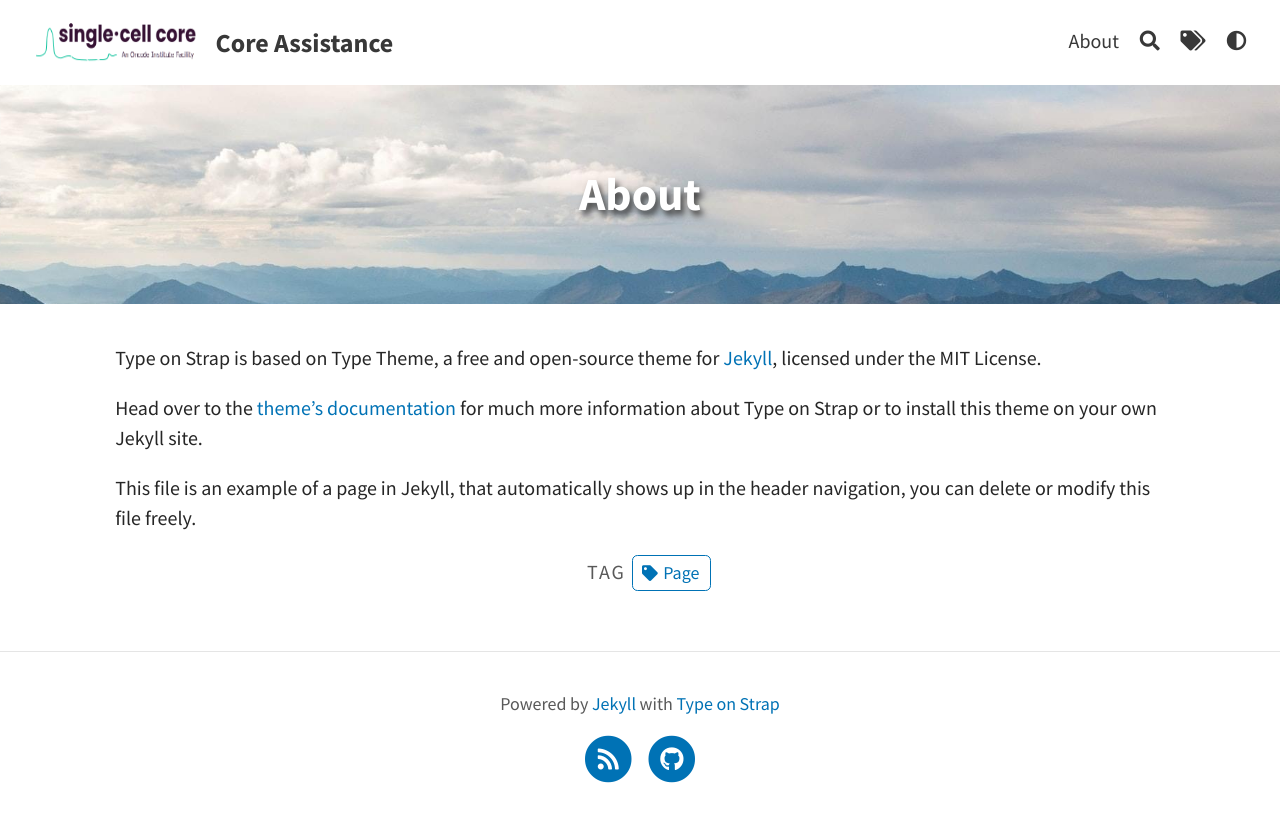
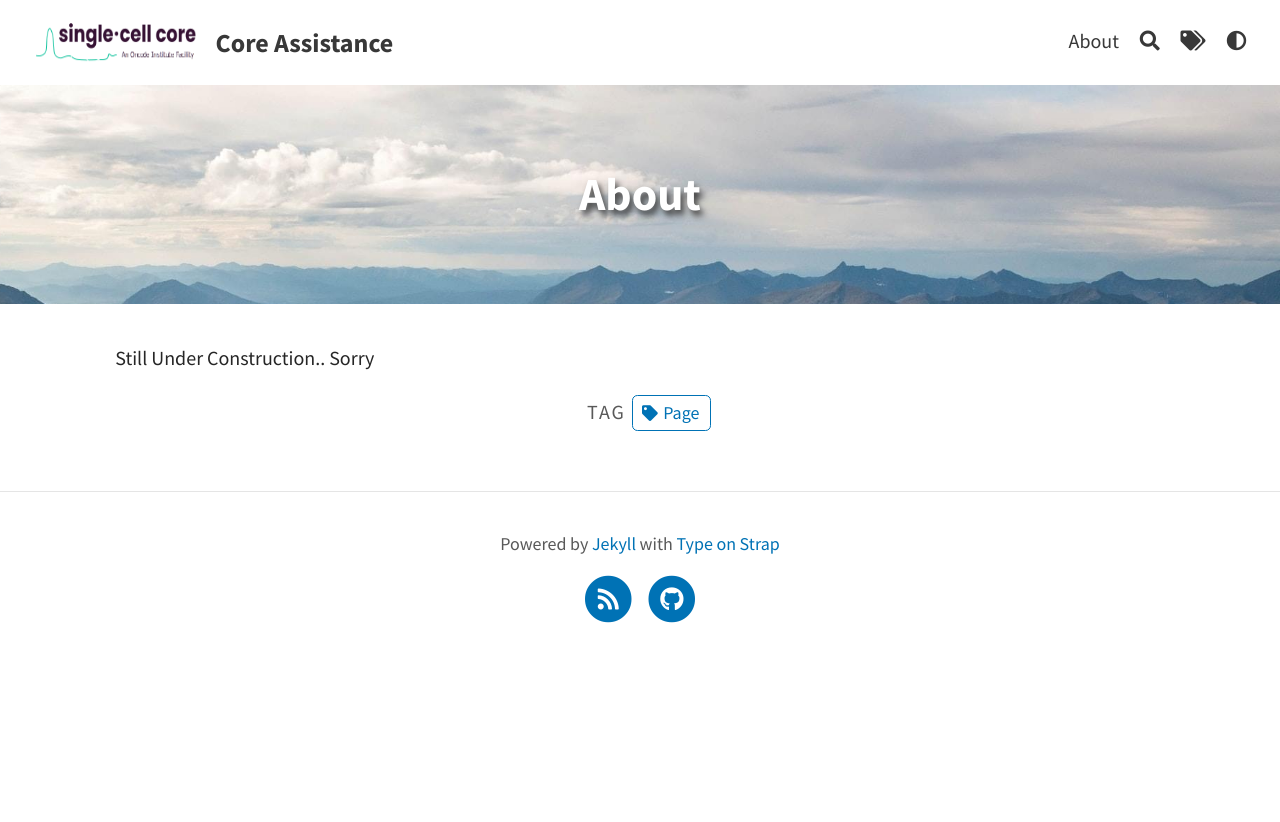
Before and after one commit to J-PTRson/Single-Cell-Core, a Jekyll site: the page built from pages/about.md, in a window 1280 px wide. Shown: the top 822 px of the page. Built offline with Jekyll 4.4.1, drawn with Linux system fonts in a browser that asks for light colours; a script that is not in the unit is left out.

Commit message:
Update about.md

```diff
--- a/pages/about.md
+++ b/pages/about.md
@@ -6,8 +6,4 @@ feature-img: "assets/img/pexels/travel.jpeg"
 tags: [Page]
 ---
 
-Type on Strap is based on Type Theme, a free and open-source theme for [Jekyll](http://jekyllrb.com/), licensed under the MIT License.
-
-Head over to the [theme's documentation](https://github.io/sylhare/Type-on-Strap) for much more information about Type on Strap or to install this theme on your own Jekyll site.
-
-This file is an example of a page in Jekyll, that automatically shows up in the header navigation, you can delete or modify this file freely.
+Still Under Construction.. Sorry
```
